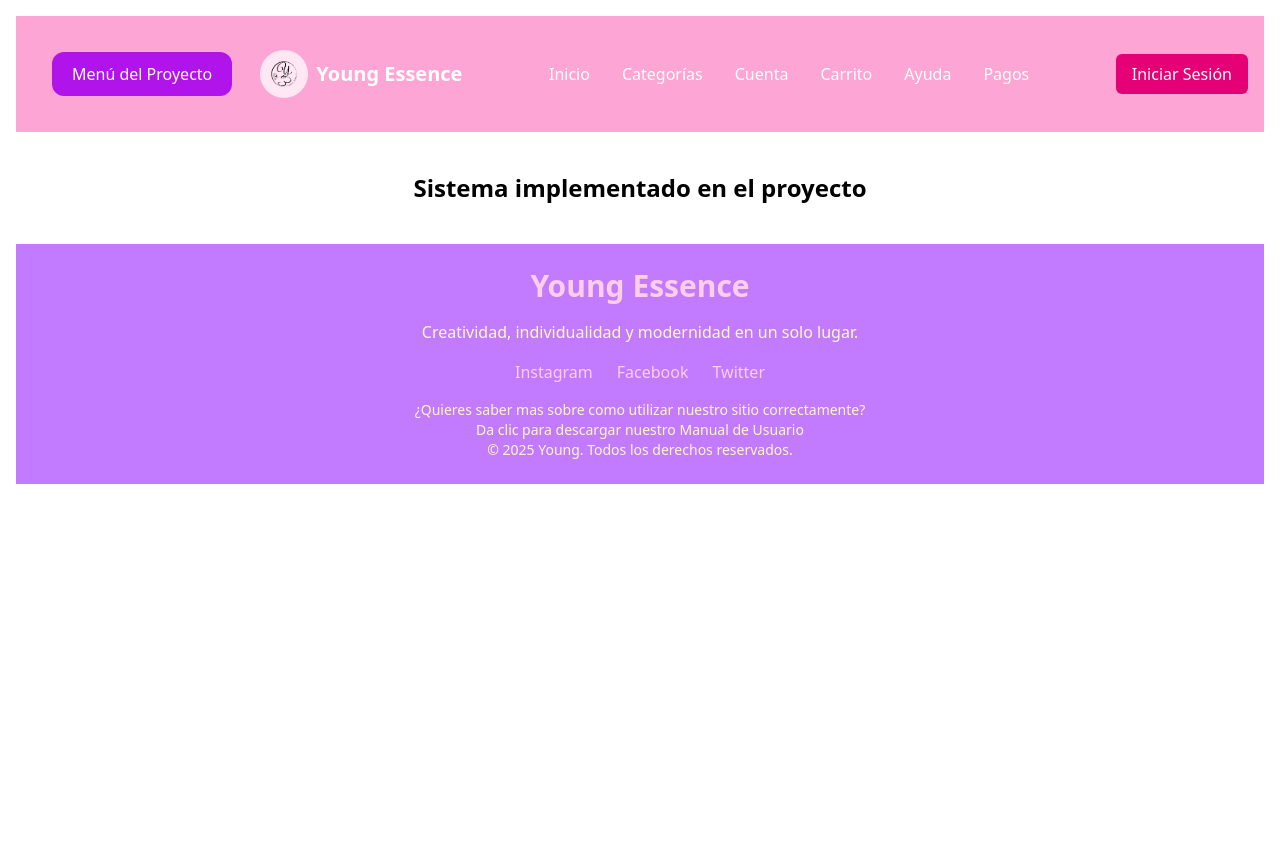
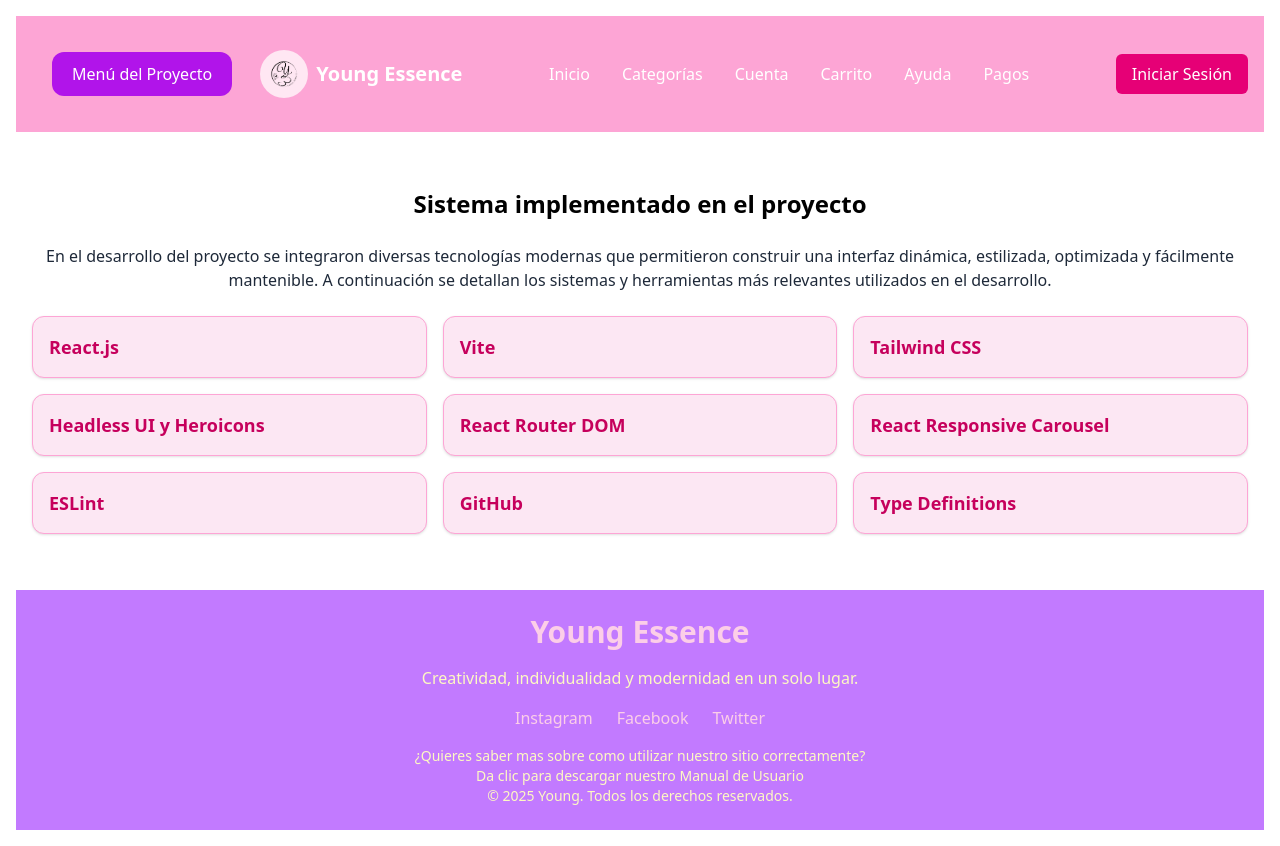
Before and after one commit to BCAndreaC/Young_Essence, a React (Vite) app: page /sistema in a window 1280 px wide. Before the commit the page ends 800 px from the top, so only its background shows below. Built offline with nearby package versions, Linux system fonts and the light colour scheme.

Commit message:
Add files via upload

```diff
--- a/src/pages/menuProyecto/Sistema.jsx
+++ b/src/pages/menuProyecto/Sistema.jsx
@@ -1,11 +1,105 @@
 //Sistema implementado en el proyecto
 
+import { useState } from "react";
+
 function Sistema() {
-    // Aquí puedes agregar la lógica para manejar el estado o cualquier otra funcionalidad que necesites
+    const [abierto, setAbierto] = useState({
+        react: false,
+        vite: false,
+        tailwind: false,
+        ui: false,
+        router: false,
+        carousel: false,
+        eslint: false,
+        github: false,
+        types: false,
+    });
+
+    const toggle = (clave) => {
+        setAbierto((prev) => ({
+            ...prev,
+            [clave]: !prev[clave],
+        }));
+    };
+
+    const elementos = [
+        {
+            clave: "react",
+            titulo: "React.js",
+            descripcion: "Framework principal para crear interfaces dinámicas con componentes reutilizables y estado local.",
+        },
+        {
+            clave: "vite",
+            titulo: "Vite",
+            descripcion: "Herramienta moderna de desarrollo frontend para servir y construir el proyecto de manera eficiente.",
+        },
+        {
+            clave: "tailwind",
+            titulo: "Tailwind CSS",
+            descripcion: "Framework de utilidades CSS para construir interfaces personalizadas y responsivas.",
+        },
+        {
+            clave: "ui",
+            titulo: "Headless UI y Heroicons",
+            descripcion: "Componentes accesibles sin estilo prediseñado (Headless UI) y una librería de iconos SVG (Heroicons).",
+        },
+        {
+            clave: "router",
+            titulo: "React Router DOM",
+            descripcion: "Manejo de navegación entre páginas o rutas dentro de una SPA (Single Page Application).",
+        },
+        {
+            clave: "carousel",
+            titulo: "React Responsive Carousel",
+            descripcion: "Componente de carrusel responsivo para mostrar imágenes o contenido destacado.",
+        },
+        {
+            clave: "eslint",
+            titulo: "ESLint",
+            descripcion: "Herramienta para analizar el código y aplicar buenas prácticas, incluyendo plugins para React y hooks.",
+        },
+        {
+            clave: "github",
+            titulo: "GitHub",
+            descripcion: "Control de versiones y despliegue del proyecto mediante GitHub Pages.",
+        },
+        {
+            clave: "types",
+            titulo: "Type Definitions",
+            descripcion: "Paquetes de tipos para usar con TypeScript aunque el proyecto esté escrito en JavaScript.",
+        },
+    ];
 
     return (
-        <div className="container mx-auto mt-10 h-full">
-            <h1 className="text-2xl font-bold mb-4">Sistema implementado en el proyecto</h1>
+        <div className="container mx-auto mt-10 p-4">
+            <h1 className="text-2xl font-bold mb-6">Sistema implementado en el proyecto</h1>
+
+            {/* Descripción general del reporte */}
+            <p className="mb-6 text-gray-800">
+                En el desarrollo del proyecto se integraron diversas tecnologías modernas que permitieron construir
+                una interfaz dinámica, estilizada, optimizada y fácilmente mantenible. A continuación se detallan los
+                sistemas y herramientas más relevantes utilizados en el desarrollo.
+            </p>
+
+            {/* Grid de 3 columnas con fondo suave */}
+            <div className="grid grid-cols-1 sm:grid-cols-2 lg:grid-cols-3 gap-4">
+                {elementos.map(({ clave, titulo, descripcion }) => (
+                    <div
+                        key={clave}
+                        className="bg-pink-100 border border-pink-300 rounded-xl p-4 shadow-sm hover:shadow-md transition duration-300"
+                    >
+                        <button
+                            onClick={() => toggle(clave)}
+                            className="w-full text-left text-lg font-semibold text-pink-700 hover:underline"
+                        >
+                            {titulo}
+                        </button>
+                        {abierto[clave] && (
+                            <p className="mt-2 text-gray-700 text-sm">{descripcion}</p>
+                        )}
+                    </div>
+                ))}
+            </div>
         </div>
     );
 }
```
